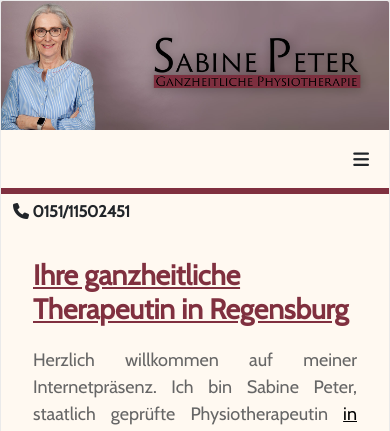
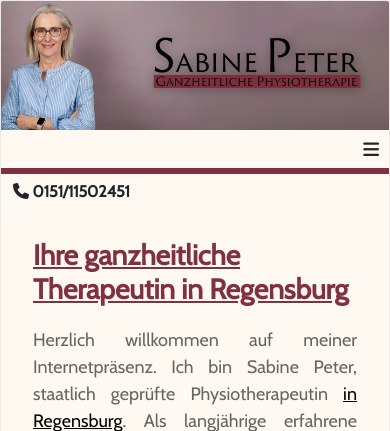
Before and after one commit to felixalmesberger/PeterSabine, a PHP site: page /index.html in a window 390 px wide. Shown: the top 431 px of the page. Run offline with PHP 8.4, Linux system fonts and the light colour scheme; some libraries are stand-ins or nearby versions.

Commit message:
Update style.css

```diff
--- a/css/style.css
+++ b/css/style.css
@@ -346,7 +346,7 @@ a:active {
 
 .fa-bars {
 	display: none;
-	margin: 20px;
+	margin: 10px;
 	text-align: right;
 }
 
@@ -375,7 +375,7 @@ a:active {
 
 	.topnav {
 		display: none;
-		background-color: white;
+		background-color: #ffebd1;
 		z-index: 9999;
 		position: relative;
 	}
```
